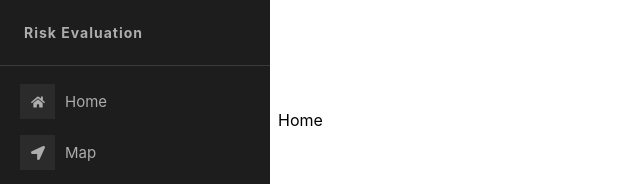
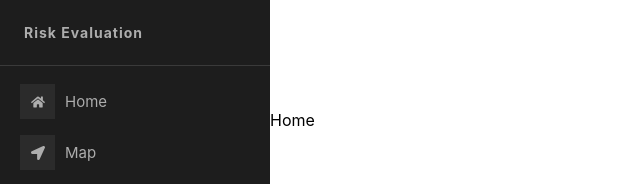
Before and after one commit to jezheng20/RiskHerald, a Next.js app in the folder frontend/: page / in a window 1280 px wide. Shown: the top 184 px of the page, without its empty margins (0-640 px from the left). Built offline with nearby package versions, Linux system fonts and the light colour scheme.

Commit message:
spacing
spacing

```diff
--- a/frontend/components/Layout.jsx
+++ b/frontend/components/Layout.jsx
@@ -17,7 +17,7 @@ import NextLink from 'next/link';
 
 const Layout = ({ children }) => {
     return (
-        <HStack>
+        <HStack spacing='0px'>
             <ProSidebar
                 breakPoint="md"
                 >
```
